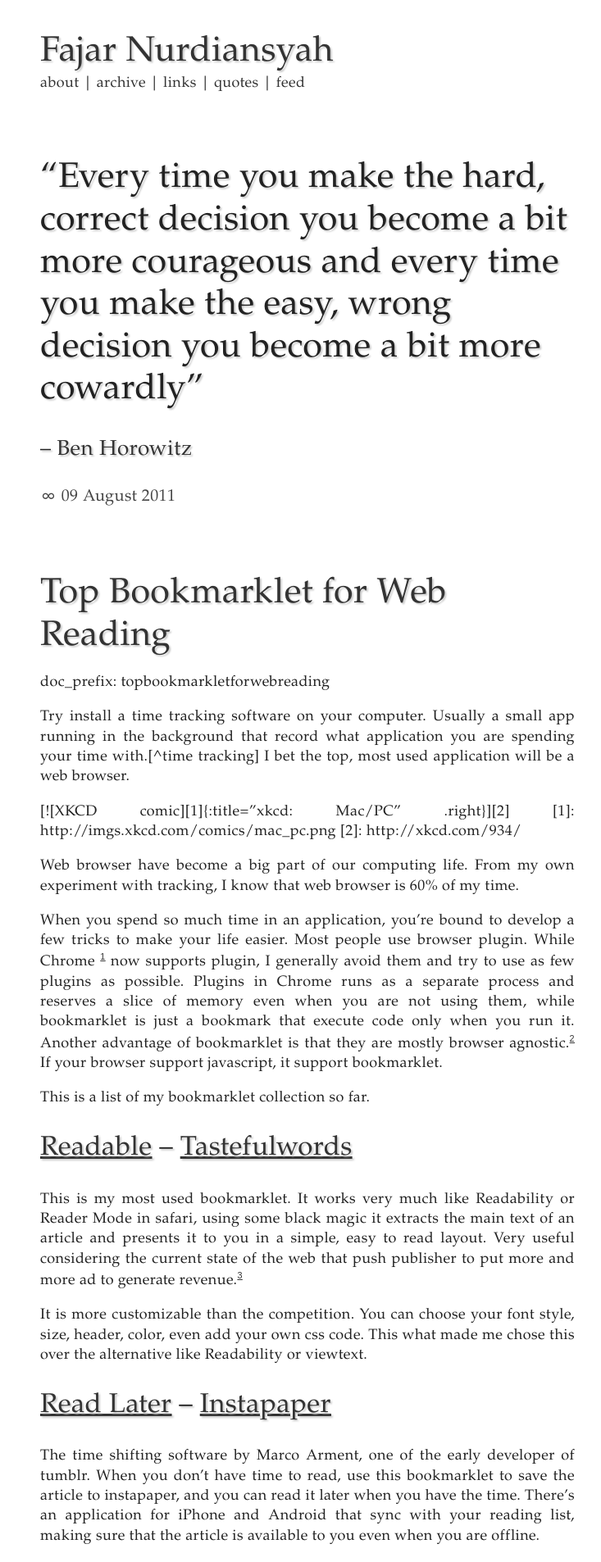
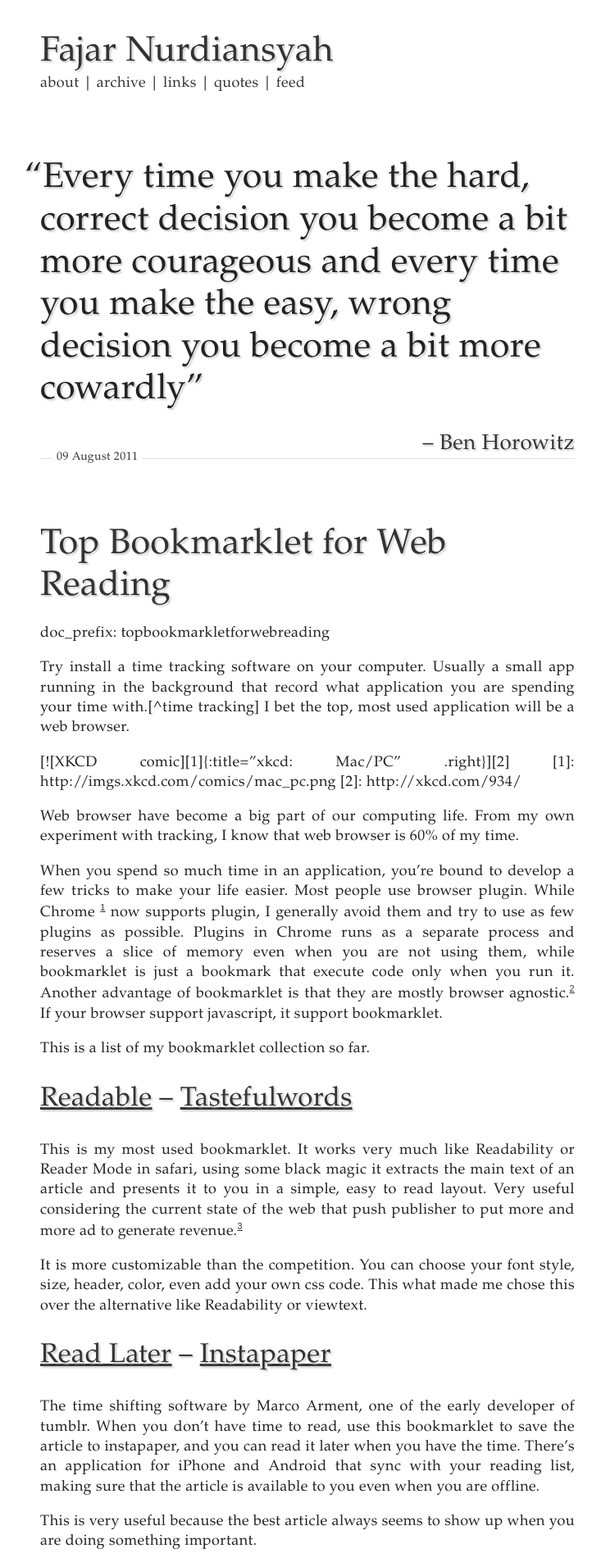
Before and after one commit to fajarnurdiansyah/fajarnurdiansyah.github.com, a Jekyll site: the page built from index.html, in a window 1280 px wide. Shown: the top 1906 px of the page at 82% size, without its empty margins (265-998 px from the left). Built offline with Jekyll 4.4.1, drawn with Linux system fonts in a browser that asks for light colours; some web fonts are replaced; Markdown is read by kramdown in place of the engine named in the settings; the list of posts is cut into pages by our own code; some of the changed text lies outside the part shown.

Commit message:
more styling for post signoff

```diff
--- a/_layouts/quote.html
+++ b/_layouts/quote.html
@@ -42,7 +42,7 @@
 		</div>
 		<div id="posts">
 			<div>
-				<div class="postcontent">
+				<div class="postcontent quote">
 					{{ content }}
 					<div class="signoff" datetime="{{ page.date | date: "%Y-%m-%d" }}">
 						<a href="{{page.url}}">∞ {{ page.date | date: " %d %B, %Y" }}</a>
--- a/css/style.css
+++ b/css/style.css
@@ -174,13 +174,36 @@ a:hover, article a:hover, .posttitle a:hover{
 .center {text-align: center;}
 
 .btm1{
-	width: 500px;
 	margin: auto;
-	border-bottom: solid 1px #ddd;
+	border-bottom: solid 1px #e1e1e1;
 }
+
+.btm1 a {
+	position: relative;
+	margin: auto;
+	top: 11px;
+	left: 15px;
+	background-color: white;
+	padding: 5px;
+	font-size: 14px;
+}
+
+.center a {
+	left: 0;
+}
+
 .btm2{
 	width: 300px;
 	margin: auto;
 	padding-top: 7px;
 	border-bottom: solid 1px #ddd;
+	display: none;
 }
+.quote h1{
+	text-indent: -19px;
+}
+.quote h3 {
+	float: right;
+	position: relative;
+	bottom: 33px;
+}
--- a/index.html
+++ b/index.html
@@ -5,18 +5,18 @@ title: Fajar Nurdiansyah
 {% for post in paginator.posts %}
     <div>
 		{% if post.layout == 'quote' %}
-		<div class="postcontent">
+		<div class="postcontent quote">
 			{{ post.content }}
-			<div class="signoff" datetime="{{ post.date | date: "%Y-%m-%d" }}">
-					<a href="{{post.url}}">∞ {{ post.date | date_to_long_string }}</a>
+			<div class="btm1">
+				<a class="signoff" datetime="{{ post.date | date: "%Y-%m-%d" }}" href="{{post.url}}">{{ post.date | date: " %d %B %Y" }}</a>
 			</div>
 		</div>
 		{% else %}
 		<div class="posttitle"><h1><a href="{% if post.link %}{{post.link}}{% else %}{{post.url}}{% endif %}">{{ post.title }}</a></h1></div>
 		<div class="postcontent">
 			<article>{{ post.content }}</article>
-			<div class="signoff" datetime="{{ post.date | date: '%Y-%m-%d' }}">
-				<a href="{{post.url}}">∞ {{ post.date | date_to_long_string }}</a>
+			<div class="btm1">
+				<a class="signoff" datetime="{{ post.date | date: "%Y-%m-%d" }}" href="{{post.url}}">{{ post.date | date: " %d %B %Y" }}</a>
 			</div>
 		</div>
 		{% endif %}
--- a/quotes/index.html
+++ b/quotes/index.html
@@ -5,10 +5,10 @@ title: Fajar Nurdiansyah
 {% for post in site.posts %}
     {% if post.layout == 'quote' %}
 	<div>
-		<div class="postcontent">
+		<div class="postcontent quote">
 			{{ post.content }}
-			<div class="signoff" datetime="{{ post.date | date: '%Y-%m-%d' }}">
-					<a href="{{post.url}}">&mdash;{{ post.date | date_to_long_string }}</a>
+			<div class="btm1">
+				<a class="signoff" datetime="{{ post.date | date: "%Y-%m-%d" }}" href="{{post.url}}">{{ post.date | date: " %d %B %Y" }}</a>
 			</div>
 		</div>
 	</div>
```
Also changed, not shown: _layouts/post.html (+4 -4 lines).
